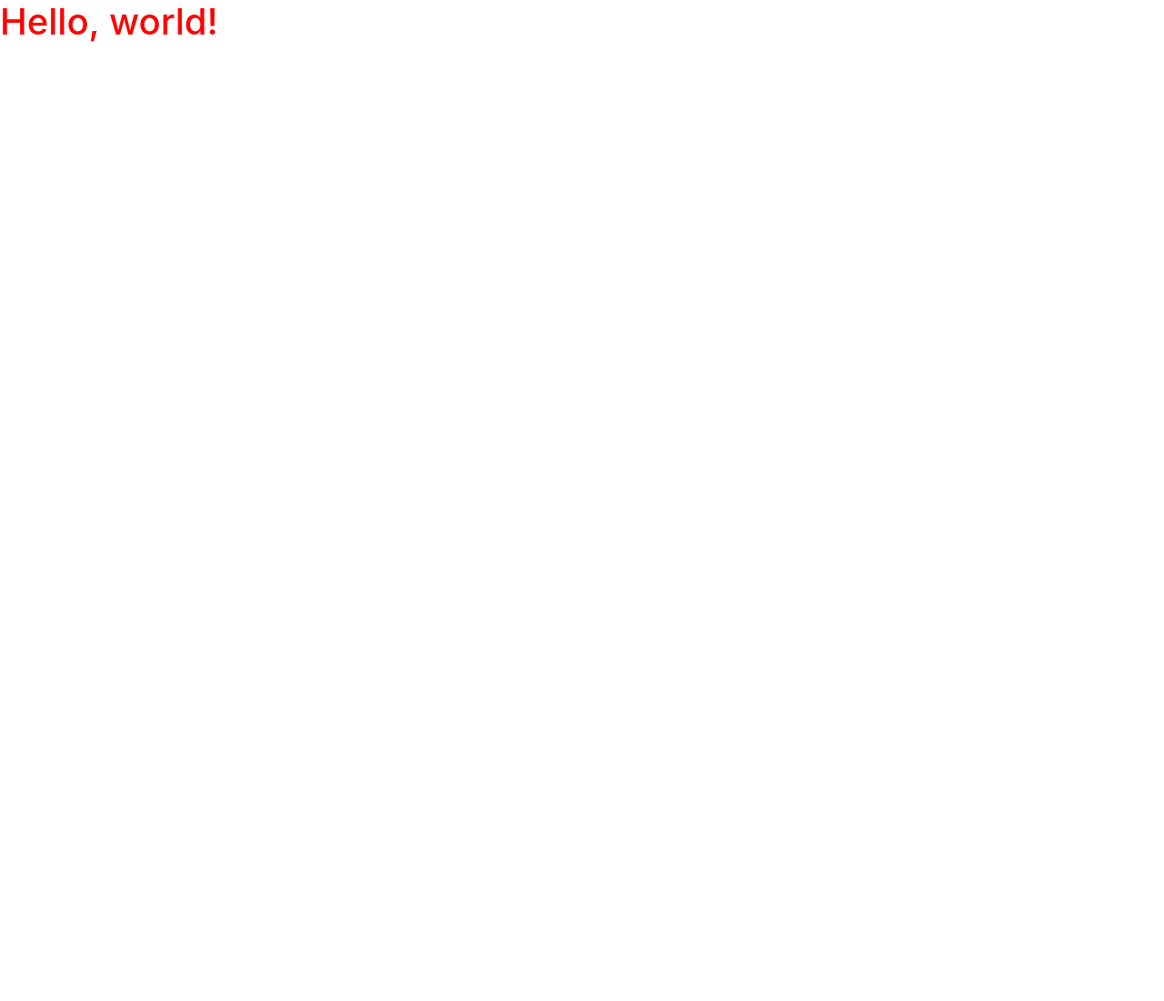
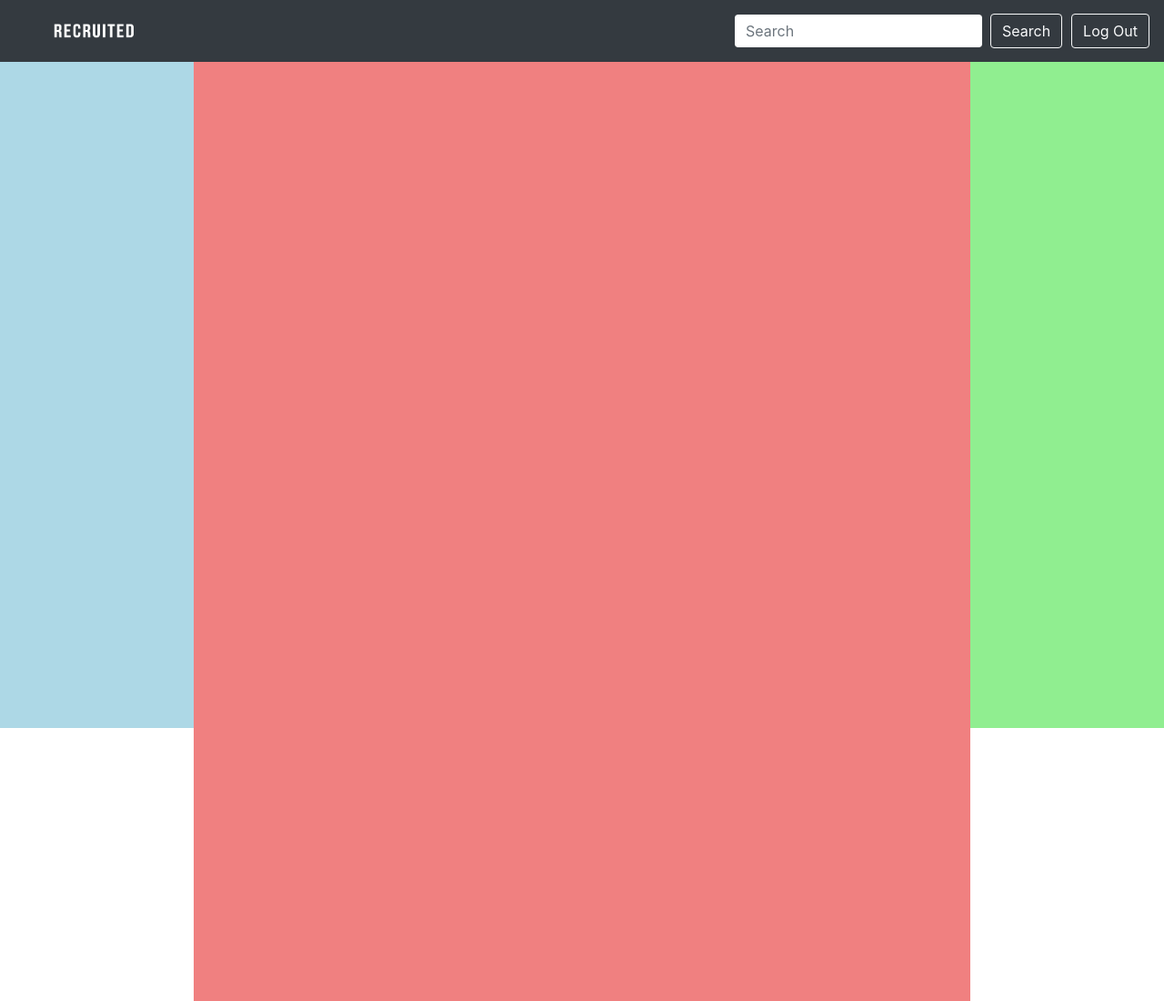
Before and after one commit to benjaavro/Recruited_WebVersion, a plain HTML site: page index.html in a window 1280 px wide. Shown: the top 1100 px of the page at 91% size. Before the commit the page ends 800 px from the top, so only its background shows below. Drawn offline with nearby package versions, Linux system fonts and the light colour scheme.

Commit message:
LOG IN READY
- Log In Page Ready
- Top NavBar @ Home Ready

```diff
--- a/css/styles.css
+++ b/css/styles.css
@@ -1,3 +1,33 @@
-#hello {
-    color: red;
+#logo-navbar {
+    max-width: 100px;
 }
+
+#pipe {
+    color: white;
+    margin-top: 5px;
+}
+
+.search-navbar {
+    margin-left: -100px;
+}
+
+#col-left {
+    height: 800px;
+    background-color: lightblue;
+    position: sticky;
+    z-index: 0;
+}
+
+#col-center {
+    height: 2000px;
+    background-color: lightcoral;
+    float: right;
+    z-index: 0;
+}
+
+#col-right {
+    height: 800px;
+    background-color: lightgreen;
+    position: sticky;
+    z-index: 0;
+}
--- a/index.html
+++ b/index.html
@@ -9,10 +9,53 @@
     <link rel="stylesheet" href="https://stackpath.bootstrapcdn.com/bootstrap/4.4.0/css/bootstrap.min.css" integrity="sha384-SI27wrMjH3ZZ89r4o+fGIJtnzkAnFs3E4qz9DIYioCQ5l9Rd/7UAa8DHcaL8jkWt" crossorigin="anonymous">
     <link rel="stylesheet" href="css/styles.css">
 
-    <title>Hello, world!</title>
+    <title>RECRUITED - HOME</title>
   </head>
   <body>
-    <h1 id="hello">Hello, world!</h1>
+    <!--- NAVBAR --->
+    <nav class="navbar navbar-expand-lg navbar-dark bg-dark fixed-top">
+        <button class="navbar-toggler" type="button" data-toggle="collapse" data-target="#navbarSupportedContent" aria-controls="navbarSupportedContent" aria-expanded="false" aria-label="Toggle navigation">
+            <span class="navbar-toggler-icon"></span>
+        </button>
+
+        <div class="collapse navbar-collapse" id="navbarSupportedContent">
+        <ul class="navbar-nav mr-auto">
+            <!--- LOGO NAVBAR --->
+            <li class="nav-item active" style="margin-left: 30px;">
+                <a class="nav-link" href="#">
+                    <img src="img/RECRUITED_LOGO-05.png" id="logo-navbar">
+                    <span class="sr-only">(current)</span>
+                </a>
+            </li>
+        </ul>
+        <form class="form-inline my-2 my-lg-0 search-navbar">
+          <input class="form-control btn-outline-dark mr-sm-2" type="search" placeholder="Search" aria-label="Search">
+          <button class="btn btn-outline-light my-2 my-sm-0" type="submit">Search</button>
+        </form>
+        <button class="btn btn-outline-light my-2 my-sm-0" type="submit" style="margin-left: 10px;">Log Out</button>
+      </div>
+    </nav>
+
+    <!--- BODY --->
+    <div class="container-fluid">
+        <div class="row flex-xl-nowrap">
+
+           <!--- MENU --->
+            <nav class="col-md-3 col-xl-2 bd-sidebar fixed-top" id="col-left">
+
+            </nav>
+
+            <!--- POSTS --->
+            <main class="col-md-9 col-xl-8 py-md-3 pl-md5 bd-content" role="main"  id="col-center">
+
+            </main>
+
+            <!--- FOLLOWS --->
+            <nav class="d-none d-xl-block col-xl-2 bd-toc fixed-top" aria-label="Secondary navigation"  id="col-right">
+
+            </nav>
+        </div>
+    </div>
 
     <!-- Optional JavaScript -->
     <!-- jQuery first, then Popper.js, then Bootstrap JS -->
```
Also changed, not shown: css/login.css (added, +21 -0 lines), login.html (added, +59 -0 lines), img/RECRUITED_LOGO-05.png (added), 1 other file.
